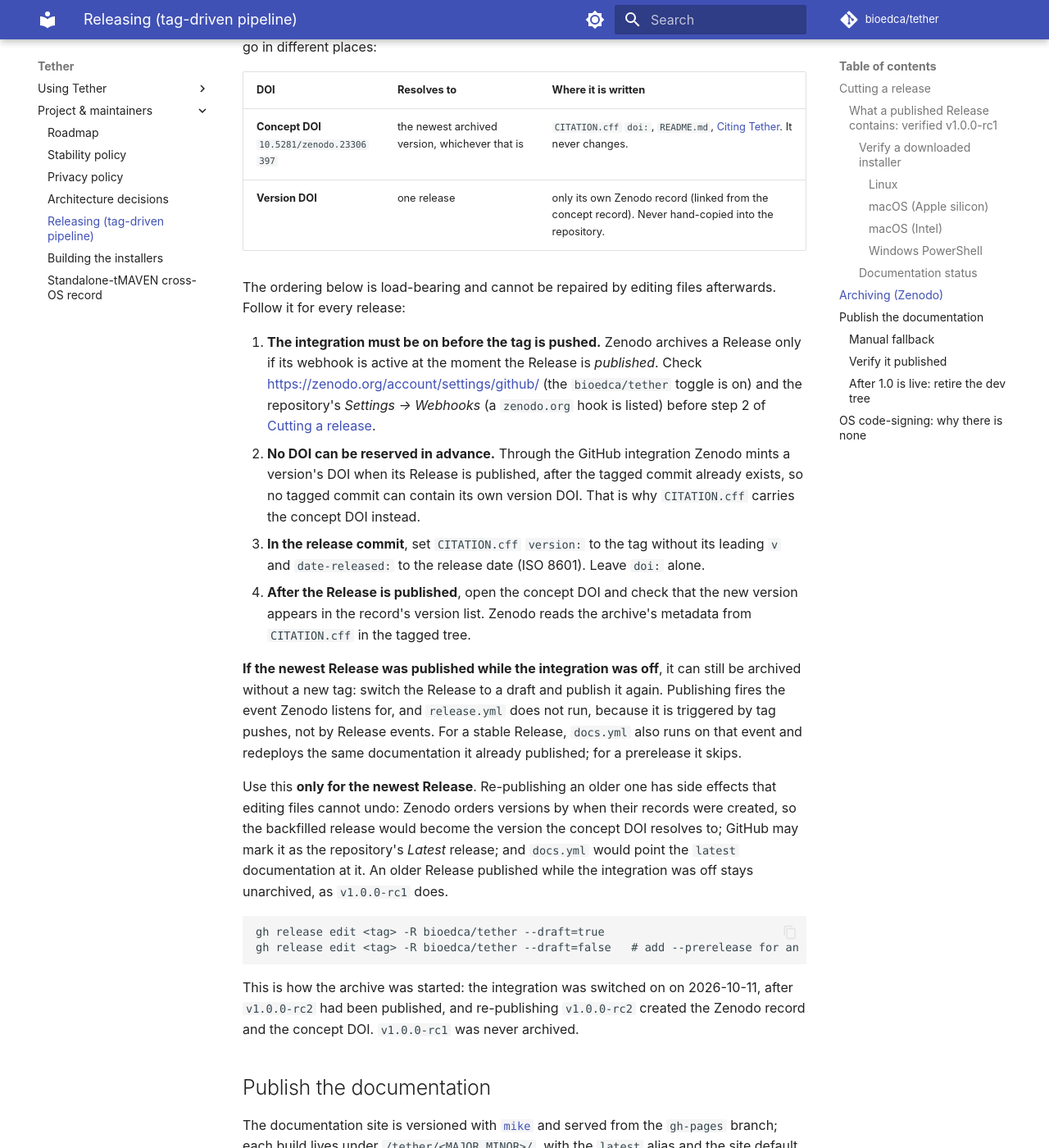
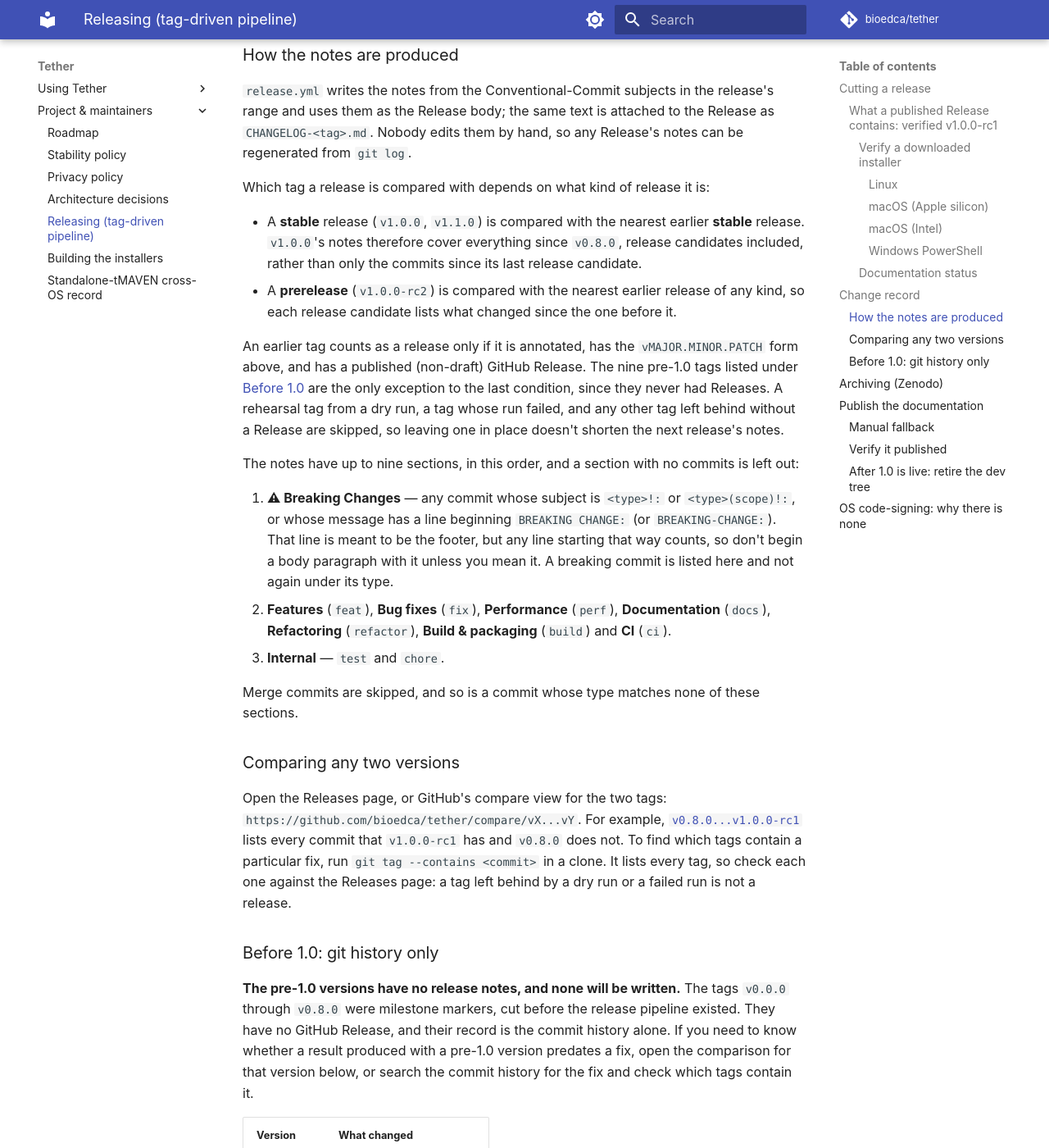
Before and after one commit to bioedca/tether, an MkDocs documentation site: the page built from docs/release.md, in a window 1280 px wide and 1400 px high, scrolled down 5064 px. Shown: the whole window at 82% size. Built offline with MkDocs 1.6.1 and Material for MkDocs 9.7.7, drawn with Linux system fonts in a browser that asks for light colours; comment, search, counter and statistics services are not loaded; the version menu is left out; some of the changed text lies outside the part shown.

Commit message:
docs(release): make GitHub Releases the change record and fix the release-notes generator (#182) (#533)
ADR-0067: GitHub Releases are the only change record; no committed
CHANGELOG.md and no pre-1.0 backfill. docs/release.md gains a Change record
section with the pre-1.0 compare table, linked from the landing page and the
stability policy, and PRD 12.7 carries superseded-by pointers.

release.yml's changelog step diffs a stable tag against the previous stable
release and a prerelease against the release before it. An earlier tag is a
base only if it is annotated, matches the verify job's TAG_ERE (exported as
tag_ere), and has a published Release; the nine historical tags v0.0.0..v0.8.0
are exempt. The notes gain a first "Breaking Changes" section and a last
"Internal" section for test and chore. tests/test_release_changelog.py runs
the step's own script against a throwaway history.

Closes #182.

```diff
--- a/docs/release.md
+++ b/docs/release.md
@@ -14,10 +14,11 @@ bytes about to be uploaded, so a broken installer fails the build instead of shi
 and **publishes** a GitHub
 Release with checksums, a CycloneDX SBOM, the frozen Tether GUI/runtime (`conda-lock.yml`), sidecar
 (`sidecar-conda-lock.yml`), and deep (`deep-conda-lock.yml`) source-lock assets, a
-Conventional-Commits changelog, and a build-provenance attestation. Constructor consumes the first
-two as its `tether` and `sidecar` extra environments; its own `base` is a live-solved Python + conda
-bootstrap excluded from that reproducibility bill of materials. The deep lock is standalone; the
-deep environment is not bundled into the desktop installers.
+Conventional-Commits changelog (the [change record](#change-record)), and a build-provenance
+attestation. Constructor consumes the first two as its `tether` and `sidecar` extra environments;
+its own `base` is a live-solved Python + conda bootstrap excluded from that reproducibility bill
+of materials. The deep lock is standalone; the deep environment is not bundled into the desktop
+installers.
 
 The installers are **not OS-code-signed** on any platform, and that is the settled 1.0 position
 rather than a pending task — SignPath Foundation declined enrollment on 2026-07-26 and Apple
@@ -207,6 +208,78 @@ also intentionally do **not** publish the documentation site: the RC release job
 its pre-release skip notice and created no `docs.yml` run. Release-triggered
 documentation publishing remains unproven until the stable `v1.0.0` tag.
 
+## Change record
+
+**The GitHub Releases are the change record.** Each published Release's notes say what changed
+in it, at [github.com/bioedca/tether/releases](https://github.com/bioedca/tether/releases).
+There is no `CHANGELOG.md` in this repository, and none will be generated or committed
+([ADR-0067](adr/0067-github-releases-are-the-only-change-record.md)).
+
+### How the notes are produced
+
+`release.yml` writes the notes from the Conventional-Commit subjects in the release's range and
+uses them as the Release body; the same text is attached to the Release as
+`CHANGELOG-<tag>.md`. Nobody edits them by hand, so any Release's notes can be regenerated from
+`git log`.
+
+Which tag a release is compared with depends on what kind of release it is:
+
+- A **stable** release (`v1.0.0`, `v1.1.0`) is compared with the nearest earlier **stable**
+  release. `v1.0.0`'s notes therefore cover everything since `v0.8.0`, release candidates
+  included, rather than only the commits since its last release candidate.
+- A **prerelease** (`v1.0.0-rc2`) is compared with the nearest earlier release of any kind, so
+  each release candidate lists what changed since the one before it.
+
+An earlier tag counts as a release only if it is annotated, has the `vMAJOR.MINOR.PATCH` form
+above, and has a published (non-draft) GitHub Release. The nine pre-1.0 tags listed under
+[Before 1.0](#before-10-git-history-only) are the only exception to the last condition, since
+they never had Releases. A rehearsal tag from a dry run, a tag whose run failed, and any other
+tag left behind without a Release are skipped, so leaving one in place doesn't shorten the next
+release's notes.
+
+The notes have up to nine sections, in this order, and a section with no commits is left out:
+
+1. **⚠ Breaking Changes** — any commit whose subject is `<type>!:` or `<type>(scope)!:`, or
+   whose message has a line beginning `BREAKING CHANGE:` (or `BREAKING-CHANGE:`). That line is
+   meant to be the footer, but any line starting that way counts, so don't begin a body paragraph
+   with it unless you mean it. A breaking commit is listed here and not again under its type.
+2. **Features** (`feat`), **Bug fixes** (`fix`), **Performance** (`perf`), **Documentation**
+   (`docs`), **Refactoring** (`refactor`), **Build & packaging** (`build`) and **CI** (`ci`).
+3. **Internal** — `test` and `chore`.
+
+Merge commits are skipped, and so is a commit whose type matches none of these sections.
+
+### Comparing any two versions
+
+Open the Releases page, or GitHub's compare view for the two tags:
+`https://github.com/bioedca/tether/compare/vX...vY`. For example,
+[`v0.8.0...v1.0.0-rc1`](https://github.com/bioedca/tether/compare/v0.8.0...v1.0.0-rc1) lists
+every commit that `v1.0.0-rc1` has and `v0.8.0` does not. To find which tags contain a
+particular fix, run `git tag --contains <commit>` in a clone. It lists every tag, so check each
+one against the Releases page: a tag left behind by a dry run or a failed run is not a release.
+
+### Before 1.0: git history only
+
+**The pre-1.0 versions have no release notes, and none will be written.** The tags `v0.0.0`
+through `v0.8.0` were milestone markers, cut before the release pipeline existed. They have no
+GitHub Release, and their record is the commit history alone. If you need to know whether a
+result produced with a pre-1.0 version predates a fix, open the comparison for that version
+below, or search the commit history for the fix and check which tags contain it.
+
+| Version | What changed |
+| --- | --- |
+| `v0.0.0` | The first tag: [its source tree](https://github.com/bioedca/tether/tree/v0.0.0) |
+| `v0.1.0` | [`v0.0.0...v0.1.0`](https://github.com/bioedca/tether/compare/v0.0.0...v0.1.0) |
+| `v0.2.0` | [`v0.1.0...v0.2.0`](https://github.com/bioedca/tether/compare/v0.1.0...v0.2.0) |
+| `v0.3.0` | [`v0.2.0...v0.3.0`](https://github.com/bioedca/tether/compare/v0.2.0...v0.3.0) |
+| `v0.4.0` | [`v0.3.0...v0.4.0`](https://github.com/bioedca/tether/compare/v0.3.0...v0.4.0) |
+| `v0.5.0` | [`v0.4.0...v0.5.0`](https://github.com/bioedca/tether/compare/v0.4.0...v0.5.0) |
+| `v0.6.0` | [`v0.5.0...v0.6.0`](https://github.com/bioedca/tether/compare/v0.5.0...v0.6.0) |
+| `v0.7.0` | [`v0.6.0...v0.7.0`](https://github.com/bioedca/tether/compare/v0.6.0...v0.7.0) |
+| `v0.8.0` | [`v0.7.0...v0.8.0`](https://github.com/bioedca/tether/compare/v0.7.0...v0.8.0) |
+
+From `v1.0.0-rc1` on, every published Release carries its own notes.
+
 ## Archiving (Zenodo)
 
 Every GitHub Release published while the Zenodo–GitHub integration is on, prereleases
```
Also changed, not shown: docs/PRD.md (+4 -0 lines), docs/adr/0067-github-releases-are-the-only-change-record.md (added, +116 -0 lines), docs/adr/README.md (+1 -0 lines), docs/index.md (+2 -0 lines), docs/stability.md (+4 -4 lines), 3 other files.
